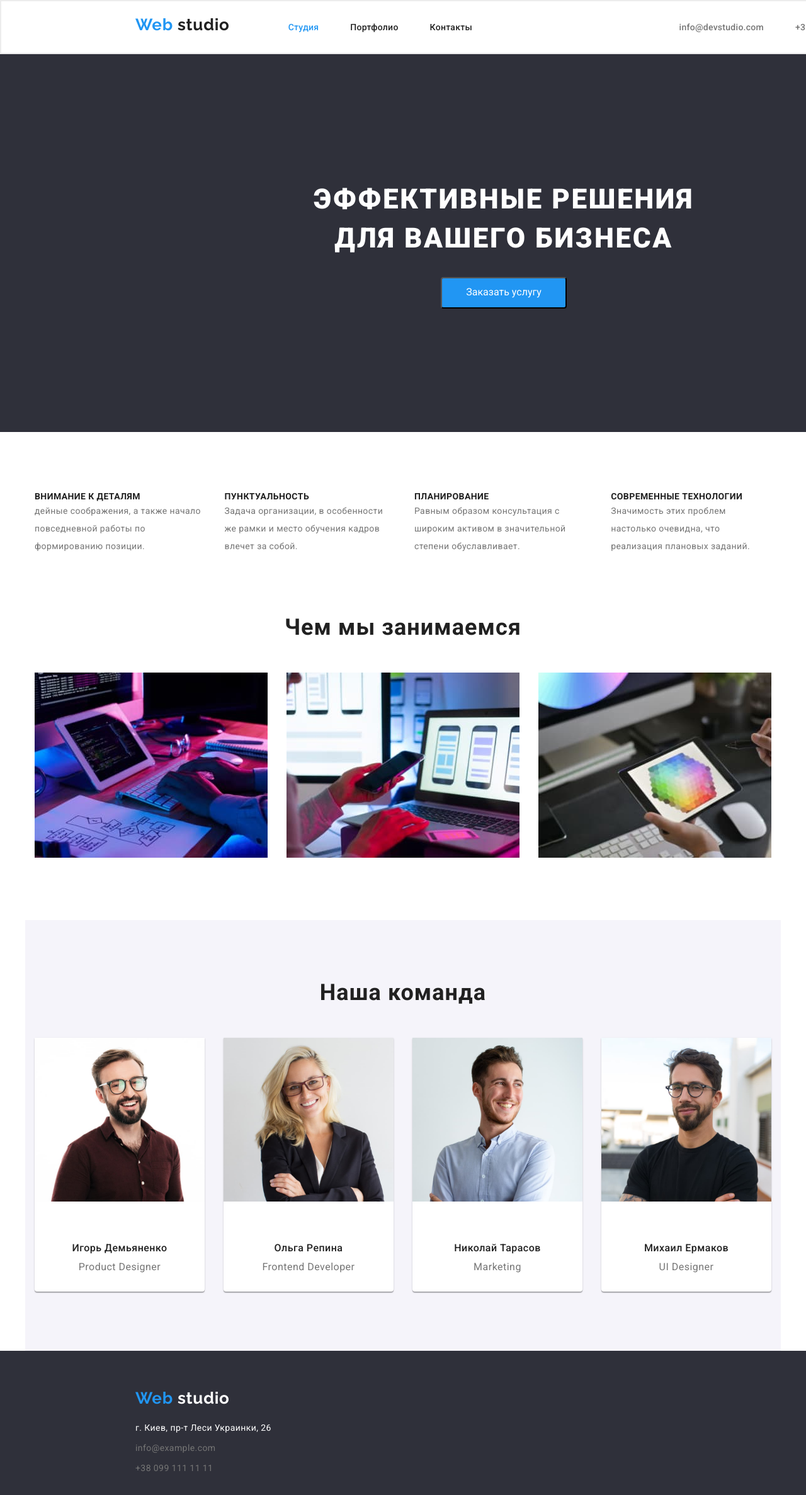
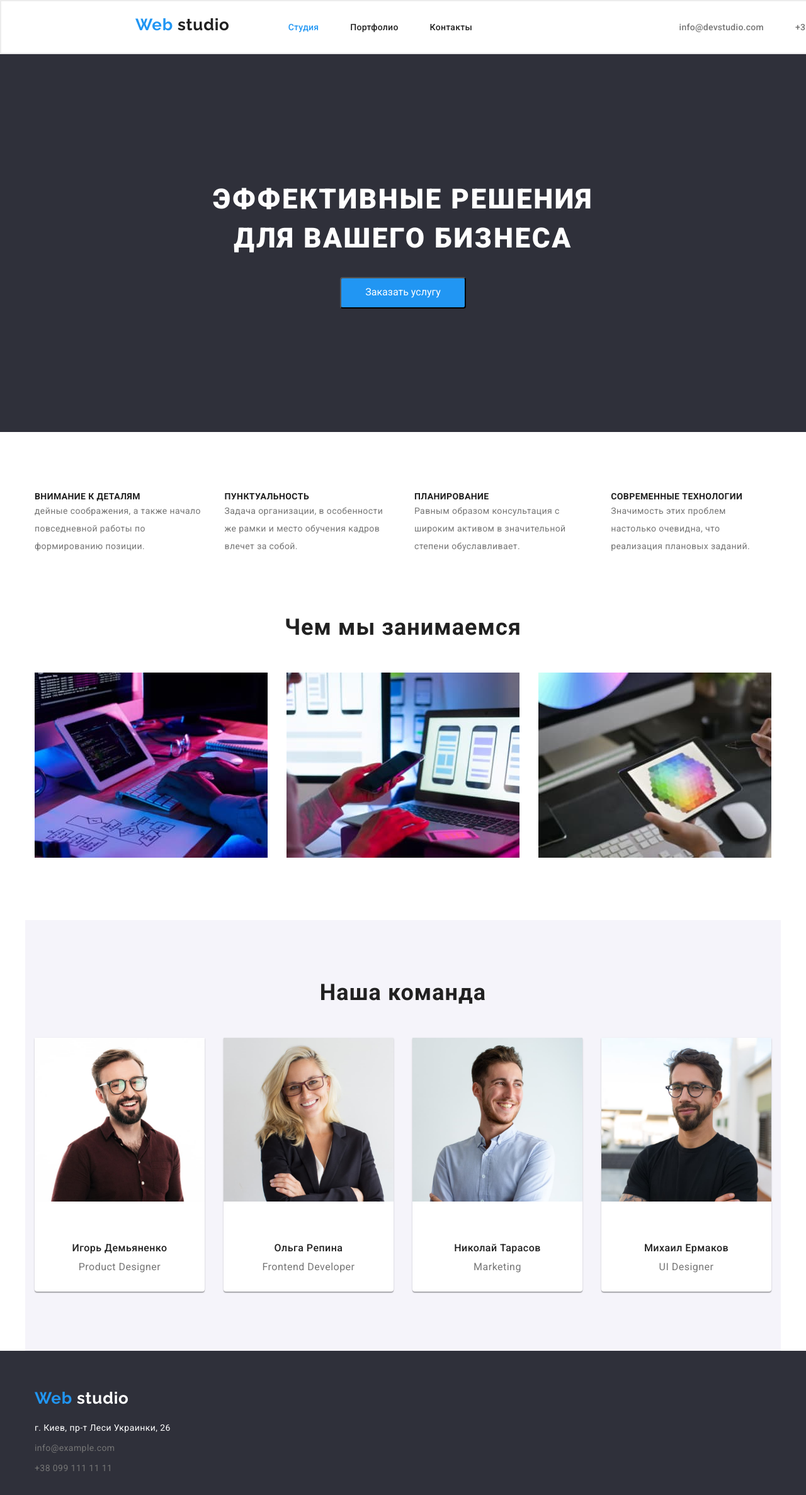
Before and after one commit to dmytrosem-tech/goit-markup-hw-03, a plain HTML site: page index.html in a window 1280 px wide. Shown: the top 2374 px of the page at 63% size. Drawn offline with nearby package versions, Linux system fonts and the light colour scheme.

Commit message:
hw-3-final-5

```diff
--- a/css/style.css
+++ b/css/style.css
@@ -237,7 +237,6 @@ ul {
   margin-left: auto;
   margin-right: auto;
 
-  width: 1600px;
   height: 600px;
   background: var(--bg-color);
 }
@@ -426,7 +425,6 @@ ul {
 
   background-color: var(--bg-color);
   color: var(--main-text-color);
-  width: 1600px;
   height: 252px;
 }
 
```
